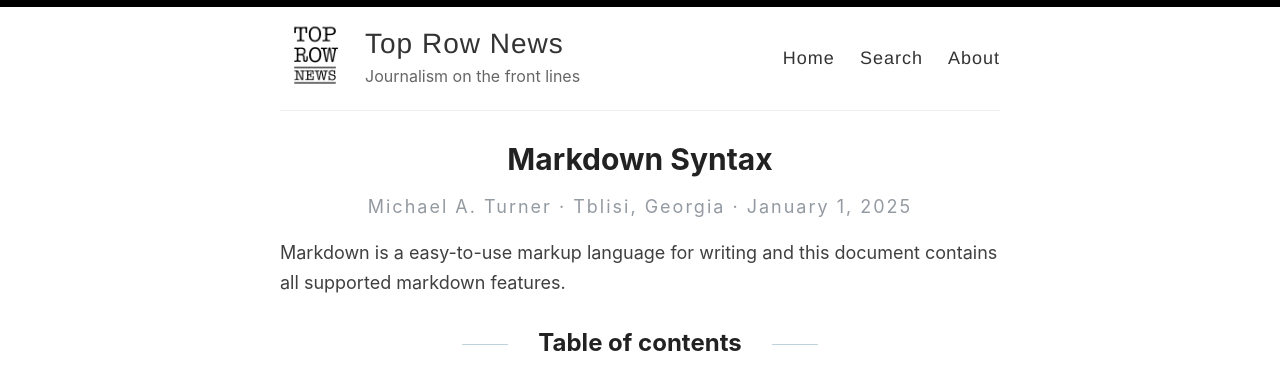
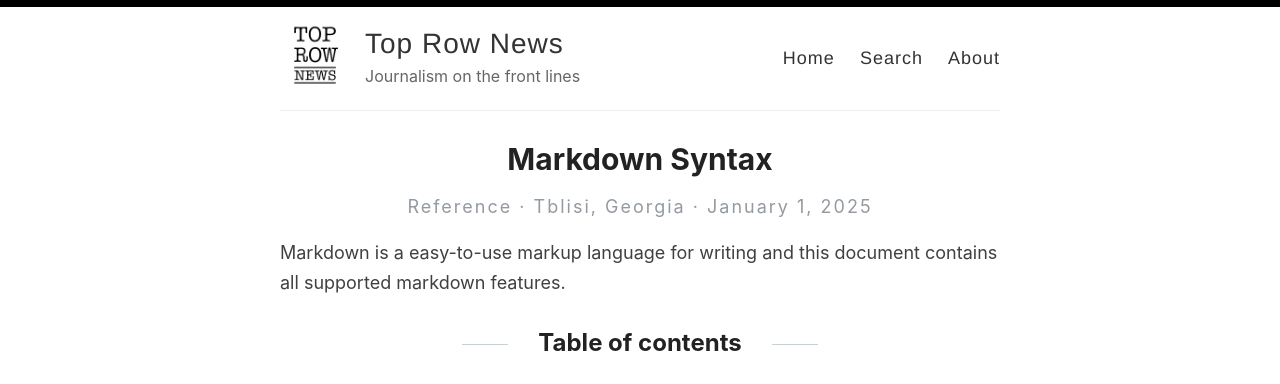
Before and after one commit to artifoxel/artifoxel.github.io, a Jekyll site: the page built from _posts/2025-01-01-MARKDOWN_SYNTAX.md, in a window 1280 px wide and 900 px high. Shown: the top 384 px of the window. Built offline with Jekyll 4.4.1, drawn with Linux system fonts in a browser that asks for light colours.

Commit message:
post author

```diff
--- a/_layouts/post.html
+++ b/_layouts/post.html
@@ -6,7 +6,7 @@
   <h1>{{ page.title }}</h1>
 
   <div>
-    <p class="author_title">{{site.author}} · {% if page.location %}{{ page.location }} · {% endif %}{{ page.date | date: "%B %e, %Y" }}</p>
+    <p class="author_title">{% if page.author %}{{ page.author }}{% else %}{{site.author}}{% endif %} · {% if page.location %}{{ page.location }} · {% endif %}{{ page.date | date: "%B %e, %Y" }}</p>
     {% if page.last_modified_at %}
     <p class="author_title" datetime="{{ page.last_modified_at | date_to_xmlschema }}">(Updated: {{ page.last_modified_at | date: "%b %-d, %Y" }})</p>
     {% endif %}
--- a/_posts/2025-01-01-MARKDOWN_SYNTAX.md
+++ b/_posts/2025-01-01-MARKDOWN_SYNTAX.md
@@ -1,9 +1,9 @@
 ---
 layout: post
 title: Markdown Syntax
-author: "Top Row Publishing"
+categories: [Miscellaneous, Jekyll]
+author: "Reference"
 location: "Tblisi, Georgia"
-categories: [Miscellaneous, Jekyll]
 ---
 
 Markdown is a easy-to-use markup language for writing and this document contains all supported markdown features.
```
